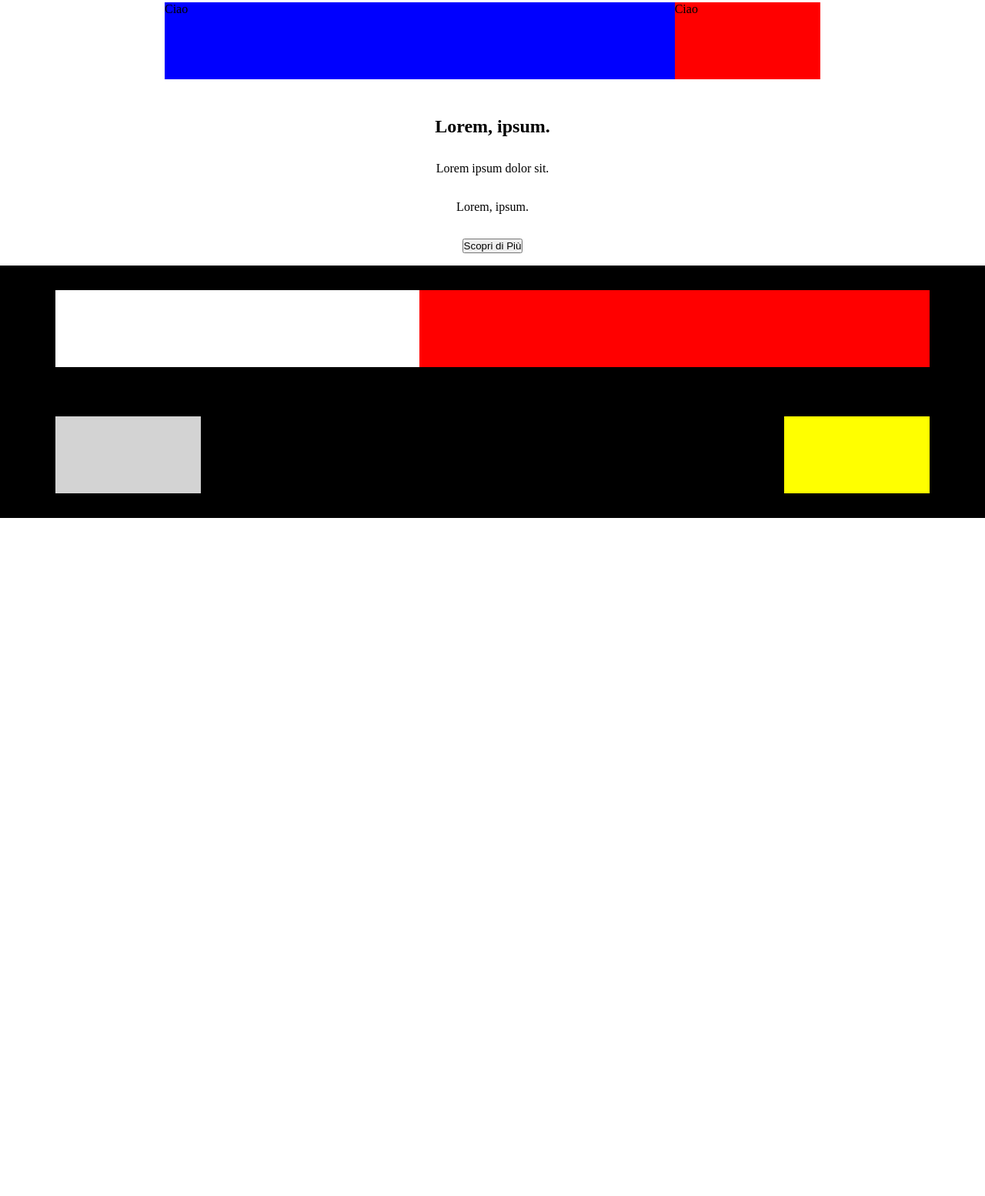
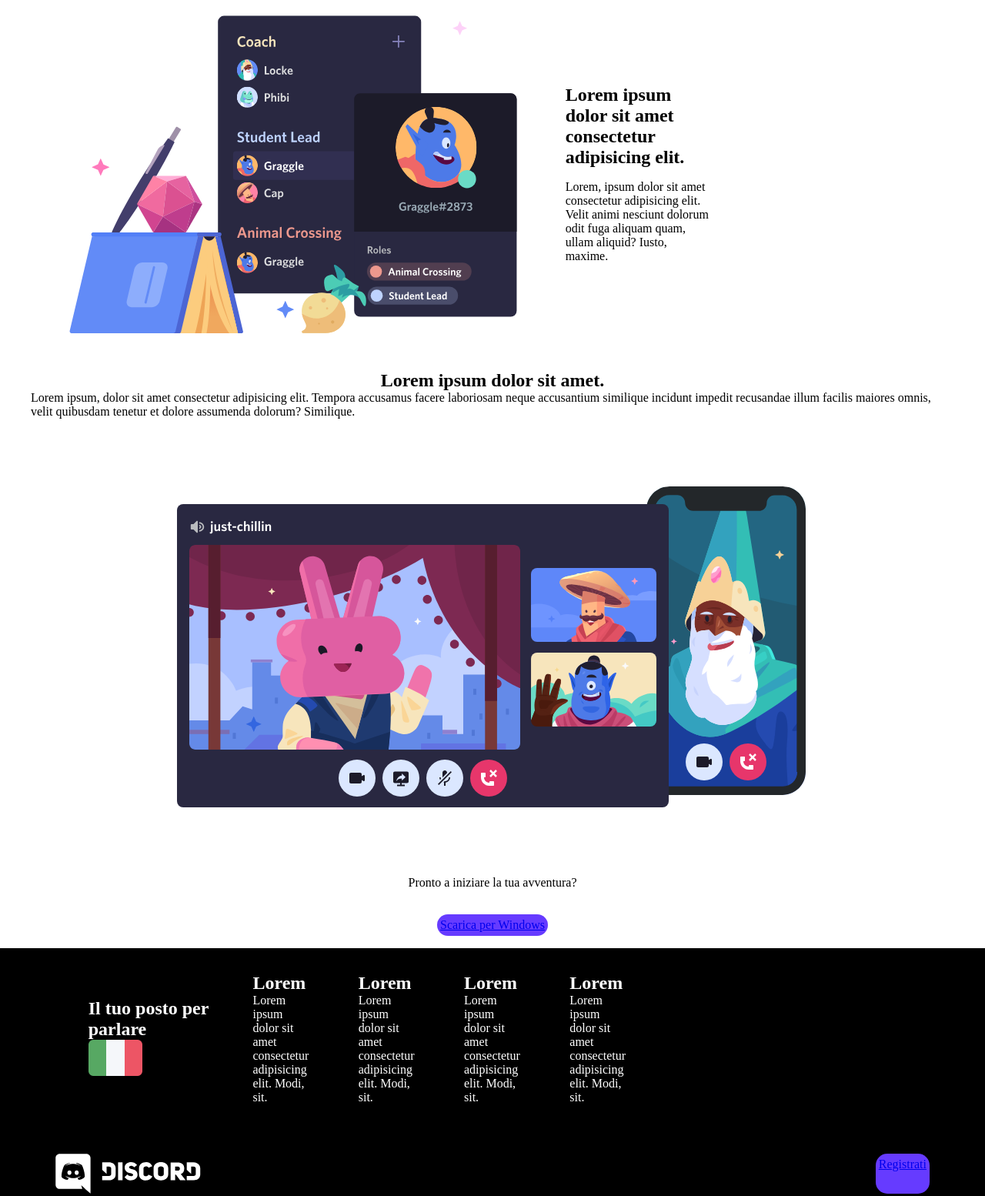
Before and after one commit to Gabry008/struttura-discord, a plain HTML site: page index.html in a window 1280 px wide. Shown: the part 1334-2888 px from the top of the page at 77% size. Before the commit the page ends 2007 px from the top, so only its background shows below. Drawn offline with Linux system fonts and the light colour scheme.

Commit message:
ADD main e footer

```diff
--- a/index.html
+++ b/index.html
@@ -64,31 +64,64 @@
         </section>
 
         <section class="container p-2">
-            <div class="flex justify-center height">
-                <div class="col-7 bg-blu"> Ciao</div>
-                <div class="col-2 bg-red"> Ciao</div>
+            <div class="flex justify-center align-center">
+                <img src="./img/item3.svg" alt="item3" class="col-7">
+                <div class="col-2">
+                    <h1 class="py-1">Lorem ipsum dolor sit amet consectetur adipisicing elit.</h1>
+                    <span>Lorem, ipsum dolor sit amet consectetur adipisicing elit. Velit animi nesciunt dolorum odit fuga aliquam quam, ullam aliquid? Iusto, maxime.</span>
+                </div>
+                <div class="col-3"></div>
             </div>
         </section>
 
-        <section class="flex flex-column align-center justify-center hero">
-            <h1>Lorem, ipsum.</h1>
-            <p>Lorem ipsum dolor sit.</p>
+        <section class="flex flex-column align-center justify-center hero container">
+            <div>
+                <h1 class="text-center">Lorem ipsum dolor sit amet.</h1>
+                <span>Lorem ipsum, dolor sit amet consectetur adipisicing elit. Tempora accusamus facere laboriosam
+                    neque accusantium similique incidunt impedit recusandae illum facilis maiores omnis, velit
+                    quibusdam tenetur et dolore assumenda dolorum? Similique.
+                </span>
+            </div>
+            <img src="./img/item4-big.svg" alt="item4">
             <div class="flex flex-column gap-1 align-center">
-                <span>Lorem, ipsum.</span>
-                <button>Scopri di Più</button>
+                <span>Pronto a iniziare la tua avventura?</span>
+                <a href="#" class="button-blue">Scarica per Windows</a>
             </div>
         </section>
     </main>
 
     <footer class="bg-black">
         <div class="container">
-            <section class="flex p-2">
-                <div class="col-5 height bg-white"></div>
-                <div class="col-7 height bg-red"></div>
+            <section class="flex align-center justify-center p-2">
+                <div class="col-1"></div>
+                <div class="col-5">
+                    <h1 class="text-white">Il tuo posto per parlare</h1>
+                    <img src="./img/ita.png" alt="ita">
+                </div>
+                <div class="flex gap-2">
+                    <div class="col-1 text-white">
+                        <h1>Lorem</h1>
+                        <span>Lorem ipsum dolor sit amet consectetur adipisicing elit. Modi, sit.</span>
+                    </div>
+                    <div class="col-1 text-white">
+                        <h1>Lorem</h1>
+                        <span>Lorem ipsum dolor sit amet consectetur adipisicing elit. Modi, sit.</span>
+                    </div>
+                    <div class="col-1 text-white">
+                        <h1>Lorem</h1>
+                        <span>Lorem ipsum dolor sit amet consectetur adipisicing elit. Modi, sit.</span>
+                    </div>
+                    <div class="col-1 text-white">
+                        <h1>Lorem</h1>
+                        <span>Lorem ipsum dolor sit amet consectetur adipisicing elit. Modi, sit.</span>
+                    </div>
+
+                    <div class="col-2"></div>
+                </div>
             </section>
             <section class="flex justify-between p-2">
-                <div class="col-2 height bg-gray"></div>
-                <div class="col-2 height bg-yellow"></div>
+                <img src="./img/logo.svg" alt="logo" class="col-2">
+                <a href="#" class="button-blue">Registrati</a>
             </section>
         </div>
     </footer>
--- a/style.css
+++ b/style.css
@@ -9,12 +9,13 @@ ul, li {
     list-style: none;
 }
 
+
+
 /* Utility */
 .container {
     margin: 0 auto;
     max-width: 1200px;
 }
-
 
 .height{
     height: 100px;
@@ -24,8 +25,16 @@ ul, li {
     text-align: left;
 }
 
+.text-center{
+    text-align: center;
+}
+
 .margin{
     margin: 20px 0px;
+}
+
+.col-1 {
+    width: calc((100% / 12) * 1);
 }
 
 .col-2 {
@@ -55,9 +64,22 @@ ul, li {
     text-align: center;
 
 }
+
+.button-blue{
+    background-color: rgb(102, 59, 255);
+    border-radius: 15px;
+    padding: 5px 4px;
+    text-align: center;
+
+}
+
 /* Padding  */
 .gap-1{
     gap: 2rem;
+}
+
+.gap-2{
+    gap: 4rem;
 }
 
 .p-2{
```
